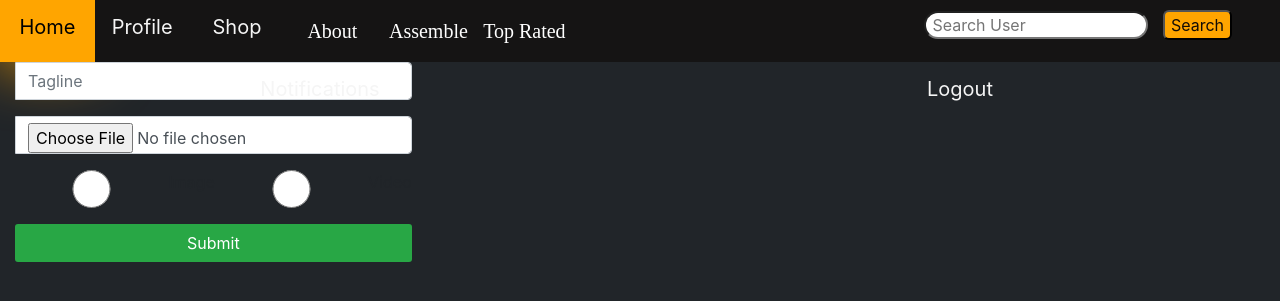
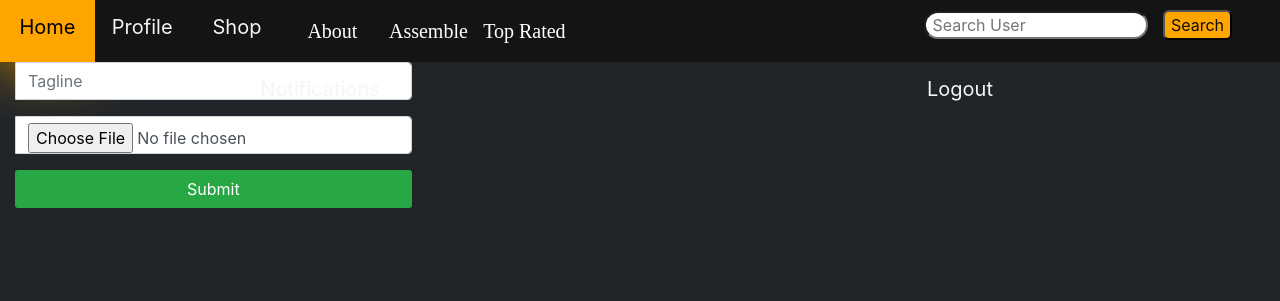
Before and after one commit to taru2001/Webster, a Django app: template newapp/apps/home/templates/home/uploadPost.html in a window 1280 px wide. Shown: the top 301 px of the page. Run offline with Django 3.2, Linux system fonts and the light colour scheme; the template is opened without the code that fills it, so the values that code supplies are empty; parts of the project's set-up code (start-up, migrations or seed data) failed here and were passed over; some libraries are stand-ins or nearby versions.

Commit message:
file type without form input

```diff
--- a/newapp/apps/home/templates/home/uploadPost.html
+++ b/newapp/apps/home/templates/home/uploadPost.html
@@ -87,15 +87,7 @@
                         </div>
                     </div>
 
-                    <div class="form-group">
-                        <div class="input-group">
-                            <span class="input-group-addon"><i class="fa fa-user"> </i></span>
-                            <input style="outline: none;border: none;" type="radio" class="form-control" id="type1" name="filetype" value="image">
-                            <label for="type1">Image</label><br>
-                            <input type="radio" class="form-control"  id="type2" name="filetype" value="video">
-                            <label for="type2">Video</label>
-                        </div>
-                    </div>
+
 
                       <button type="submit" class="btn btn-success btn-block">Submit</button>
                 </form>
```
Also changed, not shown: newapp/apps/home/views.py (+16 -2 lines), newapp/db.sqlite3.
